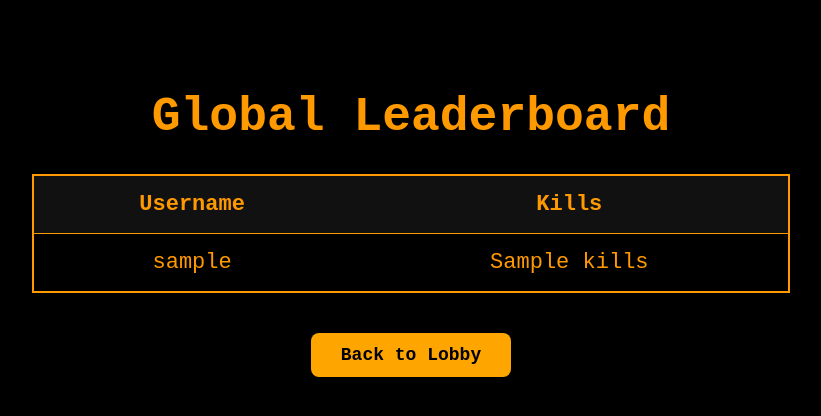
After one commit to dharmikhadela/NotSus, a Python web app: template templates/leaderboard.html in a window 1280 px wide. The commit adds this page. Shown: the top 416 px of the page, without its empty margins (229-1050 px from the left). Run offline with Jinja, Linux system fonts and the light colour scheme; the template is opened without the code that fills it: most values are stand-ins (such as "Sample title", 1, 10 or a date in 2020).

Commit message:
Implemented global leaderboard page showing all users sorted by lifetime kills

```diff
--- a/templates/find-lobbies.html
+++ b/templates/find-lobbies.html
@@ -106,4 +106,7 @@
         <p style="text-align: center;margin: auto;">No lobbies found. Go create one!</p>
     {% endfor %}
 </div>
+    <div style="text-align: center; margin-top: 40px;">
+        <a class="button" href="/landing">Back to Lobby</a>
+    </div>
 {% endblock %}
--- /dev/null
+++ b/templates/leaderboard.html
@@ -0,0 +1,82 @@
+<!DOCTYPE html>
+<html lang="en">
+<head>
+    <meta charset="UTF-8">
+    <title>Leaderboard - NotSus</title>
+    <style>
+        body {
+            background-color: black;
+            color: #ff9900;
+            font-family: 'Courier New', Courier, monospace;
+            text-align: center;
+            padding-top: 50px;
+        }
+
+        h1 {
+            font-size: 48px;
+            margin-bottom: 30px;
+        }
+
+        table {
+            background-color: rgba(0, 0, 0, 0.7);
+            border-collapse: collapse;
+            border: 2px solid #ff9900;
+            width: 60%;
+            margin: 0 auto;
+            box-shadow: 0 0 20px black;
+        }
+
+        th, td {
+            padding: 16px;
+            border-bottom: 1px solid #ff9900;
+            font-size: 22px;
+        }
+
+        th {
+            background-color: #111;
+        }
+
+        tr:hover {
+            background-color: rgba(255, 153, 0, 0.1);
+        }
+
+        a.button {
+            display: inline-block;
+            margin-top: 40px;
+            background-color: #FFA500;
+            color: black;
+            font-weight: bold;
+            text-decoration: none;
+            padding: 12px 30px;
+            border-radius: 8px;
+            font-size: 18px;
+            transition: background-color 0.2s ease-in-out;
+        }
+
+        a.button:hover {
+            background-color: #ffb733;
+            box-shadow: 0 0 15px #ffb733;
+        }
+    </style>
+</head>
+<body>
+    <h1>Global Leaderboard</h1>
+    <table>
+        <thead>
+            <tr>
+                <th>Username</th>
+                <th>Kills</th>
+            </tr>
+        </thead>
+        <tbody>
+            {% for user in users %}
+            <tr>
+                <td>{{ user.username }}</td>
+                <td>{{ user.kills }}</td>
+            </tr>
+            {% endfor %}
+        </tbody>
+    </table>
+    <a class="button" href="/landing">Back to Lobby</a>
+</body>
+</html>
```
Also changed, not shown: app.py (+9 -1 lines), templates/landing.html (+18 -7 lines).
